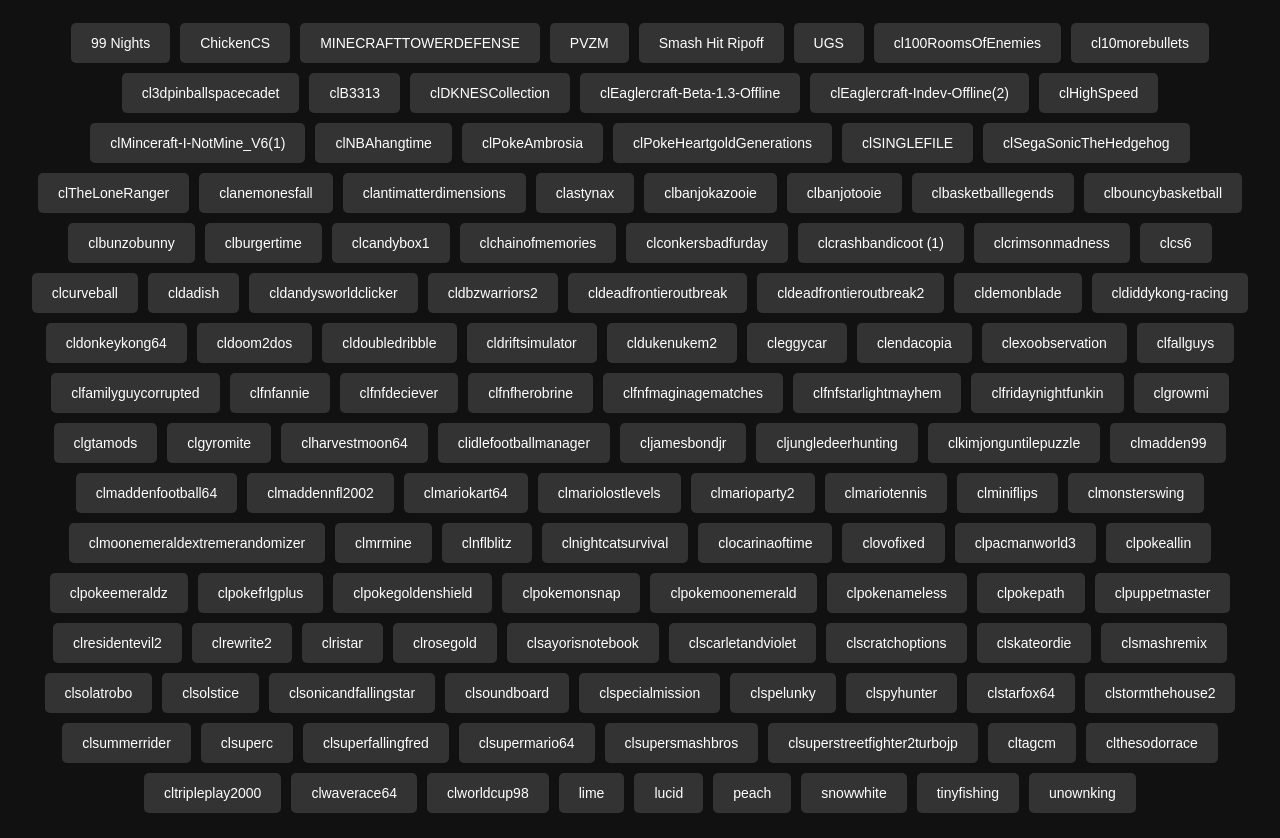
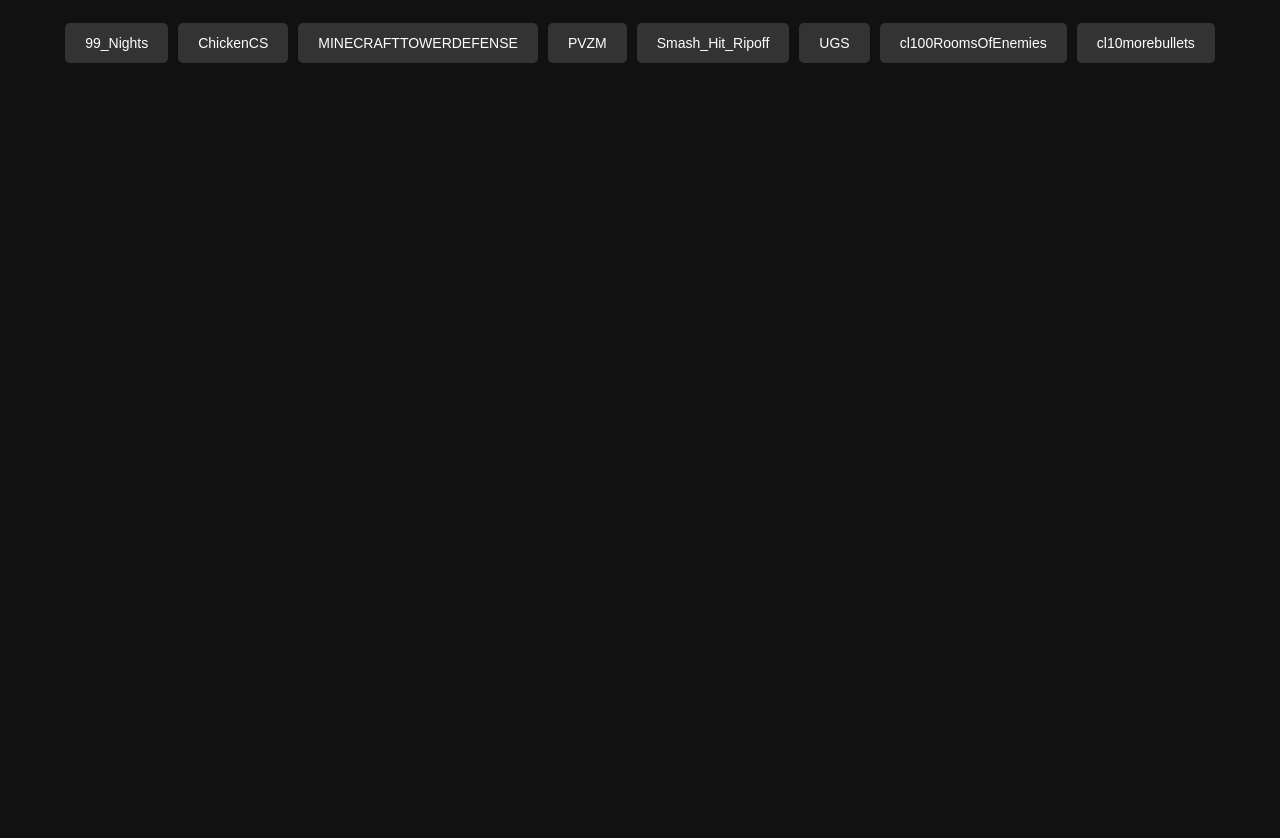
Before and after one commit to dollarfx-ai/94-79-93-93-87-65-95-68-93-76-94-83-90-65-Slotted-Premium-, a plain HTML site: page index.html in a window 1280 px wide. Shown: the part 61-899 px from the top of the page. After the commit the page ends 800 px from the top, so only its background shows below. Drawn offline with Linux system fonts and the light colour scheme.

Commit message:
Update index.html

```diff
--- a/index.html
+++ b/index.html
@@ -4,52 +4,13 @@
 <meta charset="UTF-8">
 <title>My Game Hub</title>
 <style>
-body {
-  font-family: Arial, sans-serif;
-  background:#111;
-  color:white;
-  margin:0;
-  text-align:center;
-}
-
-h1 {
-  margin-top:20px;
-}
-
-#gameButtons {
-  display:flex;
-  flex-wrap:wrap;
-  justify-content:center;
-  margin:20px;
-}
-
-button {
-  padding:12px 20px;
-  margin:5px;
-  font-size:14px;
-  cursor:pointer;
-  border-radius:5px;
-  border:none;
-  background:#333;
-  color:white;
-  transition:0.2s;
-}
-
-button:hover {
-  background:#555;
-}
-
-#playerContainer {
-  display:none; /* optional iframe container */
-  width:100%;
-  height:90vh;
-}
-
-iframe {
-  width:100%;
-  height:100%;
-  border:none;
-}
+body { font-family: Arial; background:#111; color:white; margin:0; text-align:center; }
+h1 { margin-top:20px; }
+#gameButtons { display:flex; flex-wrap:wrap; justify-content:center; margin:20px; }
+button { padding:12px 20px; margin:5px; font-size:14px; cursor:pointer; border-radius:5px; border:none; background:#333; color:white; }
+button:hover { background:#555; }
+#playerContainer { display:none; width:100%; height:90vh; margin-top:10px; }
+iframe { width:100%; height:100%; border:none; }
 </style>
 </head>
 <body>
@@ -65,165 +26,40 @@
 </div>
 
 <script>
-// List of all your game files
+// List of cleaned game filenames
 const games = [
-  "99 Nights.html",
+  "99_Nights.html",
   "ChickenCS.html",
   "MINECRAFTTOWERDEFENSE.html",
   "PVZM.html",
-  "Smash Hit Ripoff.html",
+  "Smash_Hit_Ripoff.html",
   "UGS.html",
   "cl100RoomsOfEnemies.html",
   "cl10morebullets.html",
-  "cl3dpinballspacecadet.html",
-  "clB3313.html",
-  "clDKNESCollection.html",
-  "clEaglercraft-Beta-1.3-Offline.html",
-  "clEaglercraft-Indev-Offline(2).html",
-  "clHighSpeed.html",
-  "clMinceraft-I-NotMine_V6(1).html",
-  "clNBAhangtime.html",
-  "clPokeAmbrosia.html",
-  "clPokeHeartgoldGenerations.html",
-  "clSINGLEFILE.html",
-  "clSegaSonicTheHedgehog.html",
-  "clTheLoneRanger.html",
-  "clanemonesfall.html",
-  "clantimatterdimensions.html",
-  "clastynax.html",
-  "clbanjokazooie.html",
-  "clbanjotooie.html",
-  "clbasketballlegends.html",
-  "clbouncybasketball.html",
-  "clbunzobunny.html",
-  "clburgertime.html",
-  "clcandybox1.html",
-  "clchainofmemories.html",
-  "clconkersbadfurday.html",
-  "clcrashbandicoot (1).html",
-  "clcrimsonmadness.html",
-  "clcs6.html",
-  "clcurveball.html",
-  "cldadish.html",
-  "cldandysworldclicker.html",
-  "cldbzwarriors2.html",
-  "cldeadfrontieroutbreak.html",
-  "cldeadfrontieroutbreak2.html",
-  "cldemonblade.html",
-  "cldiddykong-racing.html",
-  "cldonkeykong64.html",
-  "cldoom2dos.html",
-  "cldoubledribble.html",
-  "cldriftsimulator.html",
-  "cldukenukem2.html",
-  "cleggycar.html",
-  "clendacopia.html",
-  "clexoobservation.html",
-  "clfallguys.html",
-  "clfamilyguycorrupted.html",
-  "clfnfannie.html",
-  "clfnfdeciever.html",
-  "clfnfherobrine.html",
-  "clfnfmaginagematches.html",
-  "clfnfstarlightmayhem.html",
-  "clfridaynightfunkin.html",
-  "clgrowmi.html",
-  "clgtamods.html",
-  "clgyromite.html",
-  "clharvestmoon64.html",
-  "clidlefootballmanager.html",
-  "cljamesbondjr.html",
-  "cljungledeerhunting.html",
-  "clkimjonguntilepuzzle.html",
-  "clmadden99.html",
-  "clmaddenfootball64.html",
-  "clmaddennfl2002.html",
-  "clmariokart64.html",
-  "clmariolostlevels.html",
-  "clmarioparty2.html",
-  "clmariotennis.html",
-  "clminiflips.html",
-  "clmonsterswing.html",
-  "clmoonemeraldextremerandomizer.html",
-  "clmrmine.html",
-  "clnflblitz.html",
-  "clnightcatsurvival.html",
-  "clocarinaoftime.html",
-  "clovofixed.html",
-  "clpacmanworld3.html",
-  "clpokeallin.html",
-  "clpokeemeraldz.html",
-  "clpokefrlgplus.html",
-  "clpokegoldenshield.html",
-  "clpokemonsnap.html",
-  "clpokemoonemerald.html",
-  "clpokenameless.html",
-  "clpokepath.html",
-  "clpuppetmaster.html",
-  "clresidentevil2.html",
-  "clrewrite2.html",
-  "clristar.html",
-  "clrosegold.html",
-  "clsayorisnotebook.html",
-  "clscarletandviolet.html",
-  "clscratchoptions.html",
-  "clskateordie.html",
-  "clsmashremix.html",
-  "clsolatrobo.html",
-  "clsolstice.html",
-  "clsonicandfallingstar.html",
-  "clsoundboard.html",
-  "clspecialmission.html",
-  "clspelunky.html",
-  "clspyhunter.html",
-  "clstarfox64.html",
-  "clstormthehouse2.html",
-  "clsummerrider.html",
-  "clsuperc.html",
-  "clsuperfallingfred.html",
-  "clsupermario64.html",
-  "clsupersmashbros.html",
-  "clsuperstreetfighter2turbojp.html",
-  "cltagcm.html",
-  "clthesodorrace.html",
-  "cltripleplay2000.html",
-  "clwaverace64.html",
-  "clworldcup98.html",
-  "lime.html",
-  "lucid.html",
-  "peach.html",
-  "snowwhite.html",
-  "tinyfishing.html",
-  "unownking.html"
+  // ... add all other cleaned names here
 ];
 
-// Create buttons automatically
+// Create buttons
 const buttonsDiv = document.getElementById('gameButtons');
+const iframe = document.getElementById('player');
+const container = document.getElementById('playerContainer');
+
 games.forEach((game) => {
   const btn = document.createElement('button');
-  btn.textContent = game.replace('.html',''); // show clean name
+  btn.textContent = game.replace('.html','');
   btn.onclick = () => {
-    // Open in new tab so it actually plays
-    window.open("games/" + game, "_blank");
-
-    // Optional: iframe approach
-    // container.style.display = "block";
-    // iframe.src = "games/" + game;
-    // window.scrollTo(0, container.offsetTop);
+    container.style.display = 'block';
+    iframe.src = "games/" + game; // iframe loads in same tab
+    window.scrollTo(0, container.offsetTop);
   };
   buttonsDiv.appendChild(btn);
 });
 
-// Fullscreen toggle for iframe
+// Fullscreen toggle
 function toggleFullscreen() {
-  const iframe = document.getElementById('player');
-  if (iframe.requestFullscreen) {
-    iframe.requestFullscreen();
-  } else if (iframe.webkitRequestFullscreen) {
-    iframe.webkitRequestFullscreen(); // Safari
-  } else if (iframe.msRequestFullscreen) {
-    iframe.msRequestFullscreen(); // IE11
-  }
+  if (iframe.requestFullscreen) iframe.requestFullscreen();
+  else if (iframe.webkitRequestFullscreen) iframe.webkitRequestFullscreen();
+  else if (iframe.msRequestFullscreen) iframe.msRequestFullscreen();
 }
 </script>
 
```
